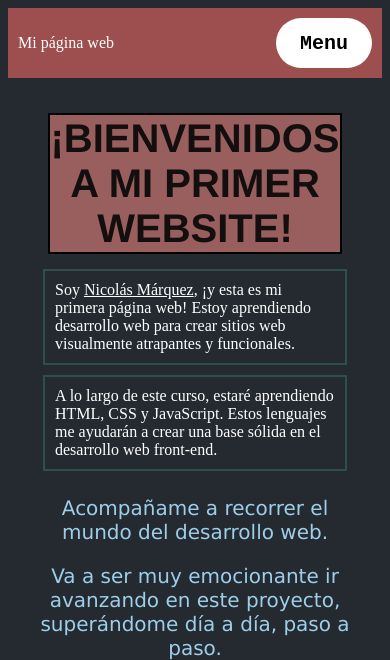
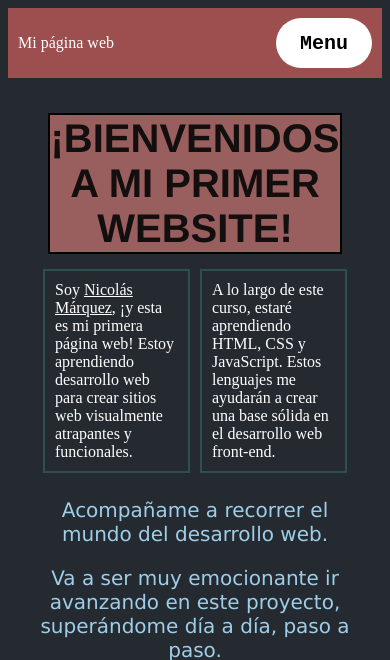
Before and after one commit to NicolasMarquezCasas33/hosting, a plain HTML site: page index.html in a window 390 px wide. Shown: the top 660 px of the page. Drawn offline with Linux system fonts and the light colour scheme.

Commit message:
nuevos cambios

```diff
--- a/estilos.css
+++ b/estilos.css
@@ -127,9 +127,3 @@
     margin-left: 300px;
     margin-right: 300px;
   }
-
-  @media (max-width: 600px) {
-    .column {
-    flex: 100%;
-    }
-  }
```
